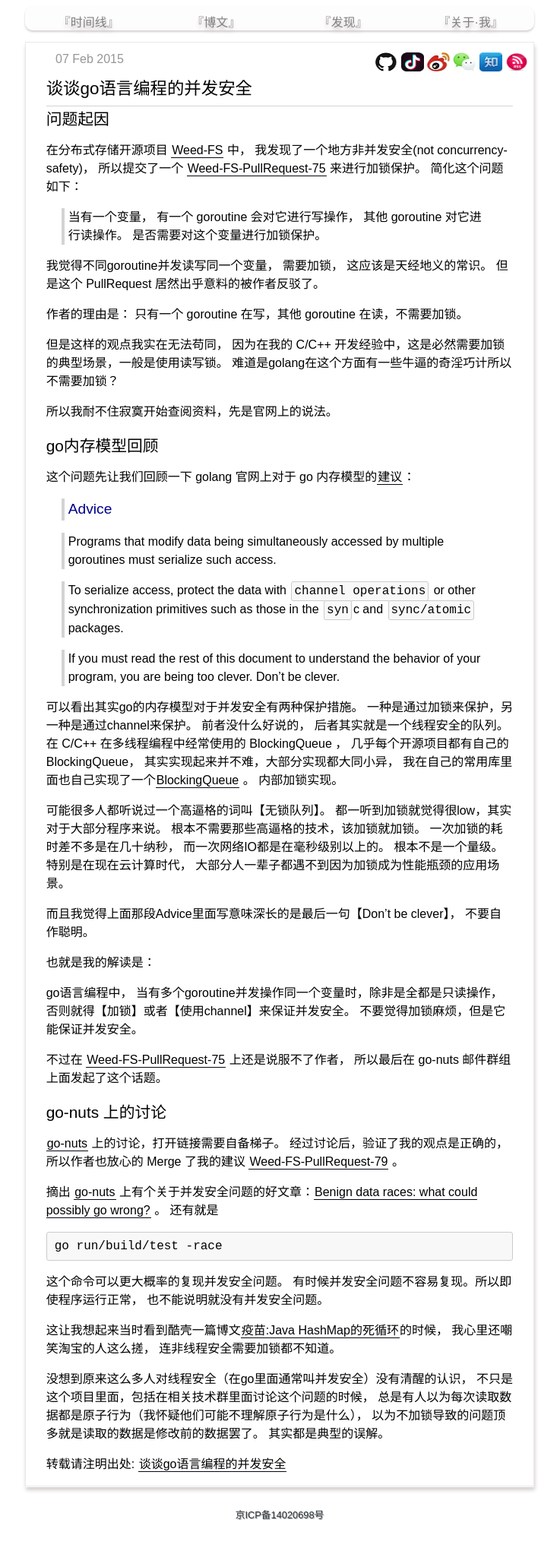
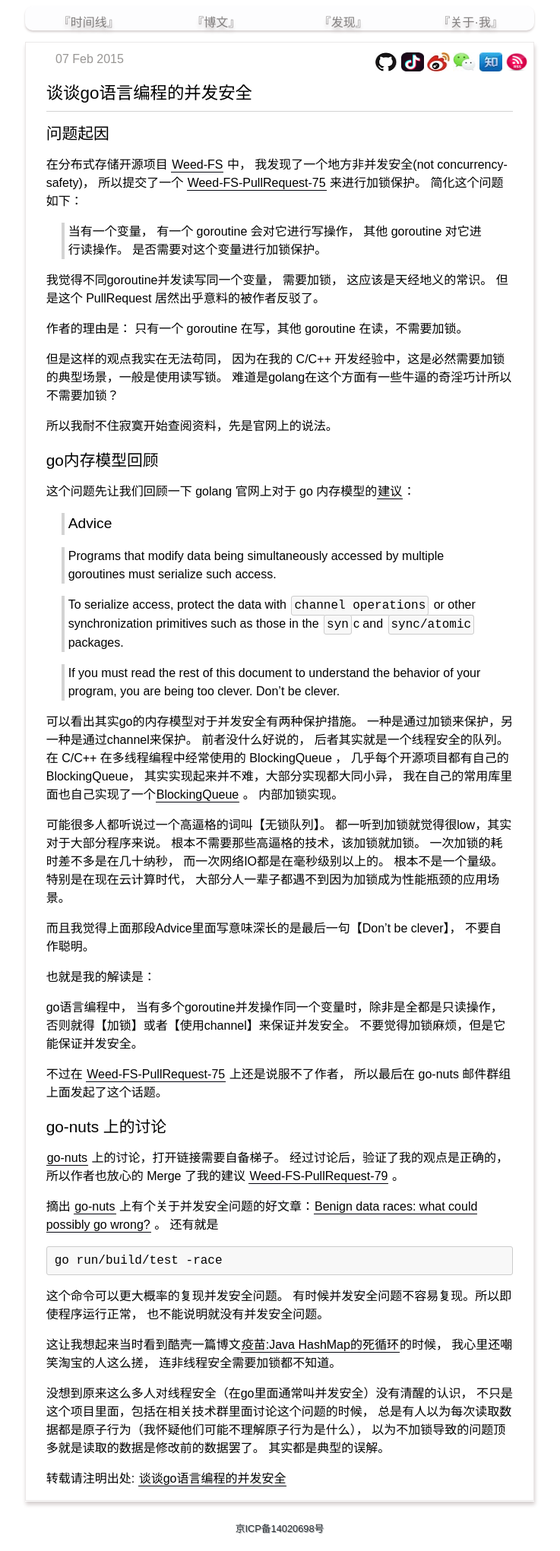
Before and after one commit to yanyiwu/blog, a Jekyll site: the page built from _posts/2015-02-07-golang-concurrency-safety.md, in a window 1280 px wide. Shown: the whole page at 76% size, without its empty margins (272-1009 px from the left). Built offline with Jekyll 4.4.1, drawn with Linux system fonts in a browser that asks for light colours; Markdown is read by kramdown in place of the engine named in the settings; comment, search, counter and statistics services are not loaded.

Commit message:
[css] update style

```diff
--- a/css/style.css
+++ b/css/style.css
@@ -62,7 +62,7 @@ h1.post_title {
 h1 {
     font-weight: normal;
     font-size: 1.4em;
-    margin:0;
+    margin:2% 0%;
     padding: 1% 0%;
     border-bottom: 1px LightGrey solid;
     line-height: 150%;
@@ -91,7 +91,6 @@ h3 {
     width: 80%;
     */
     line-height: 150%;
-    color: DarkBlue;
 }
 
 
```
